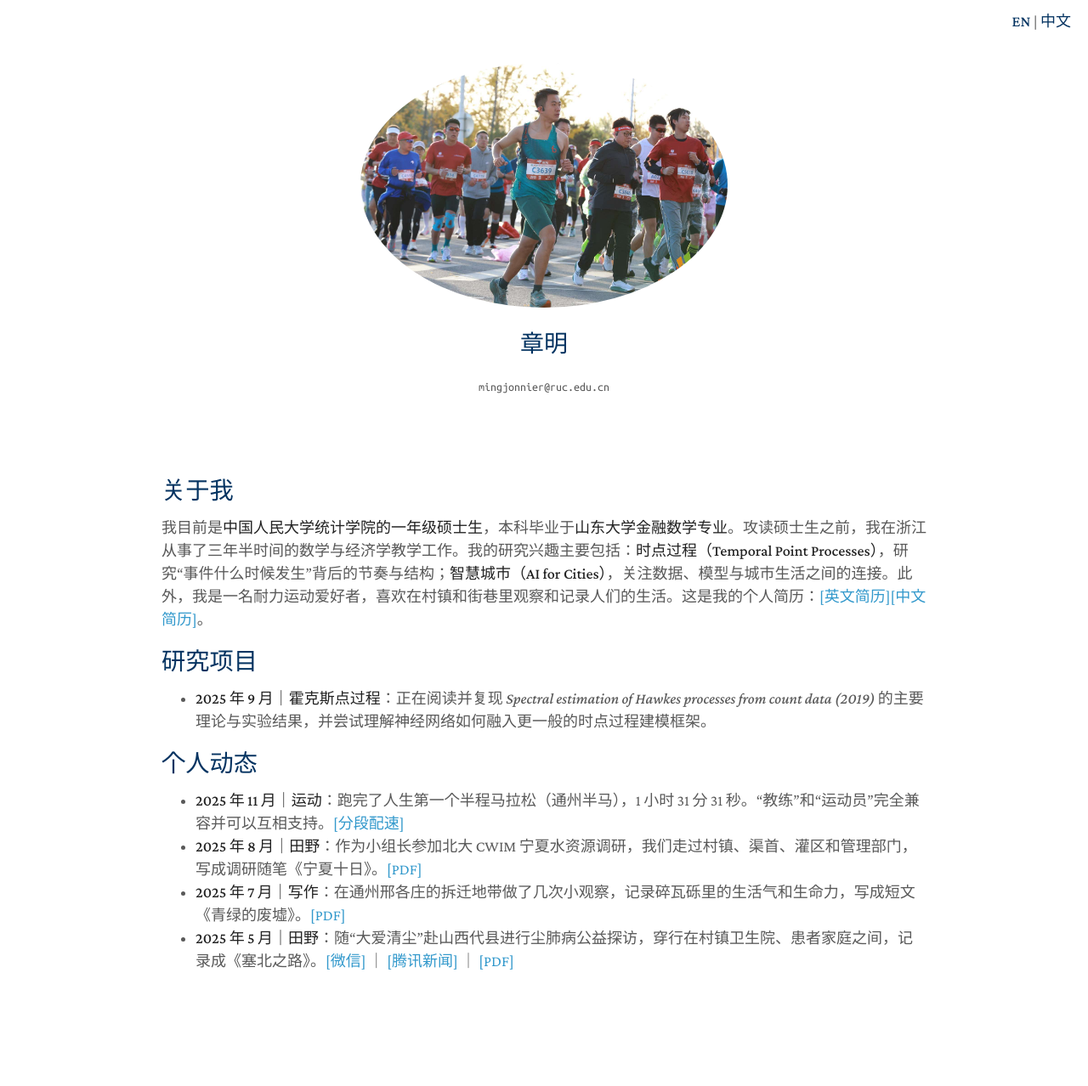
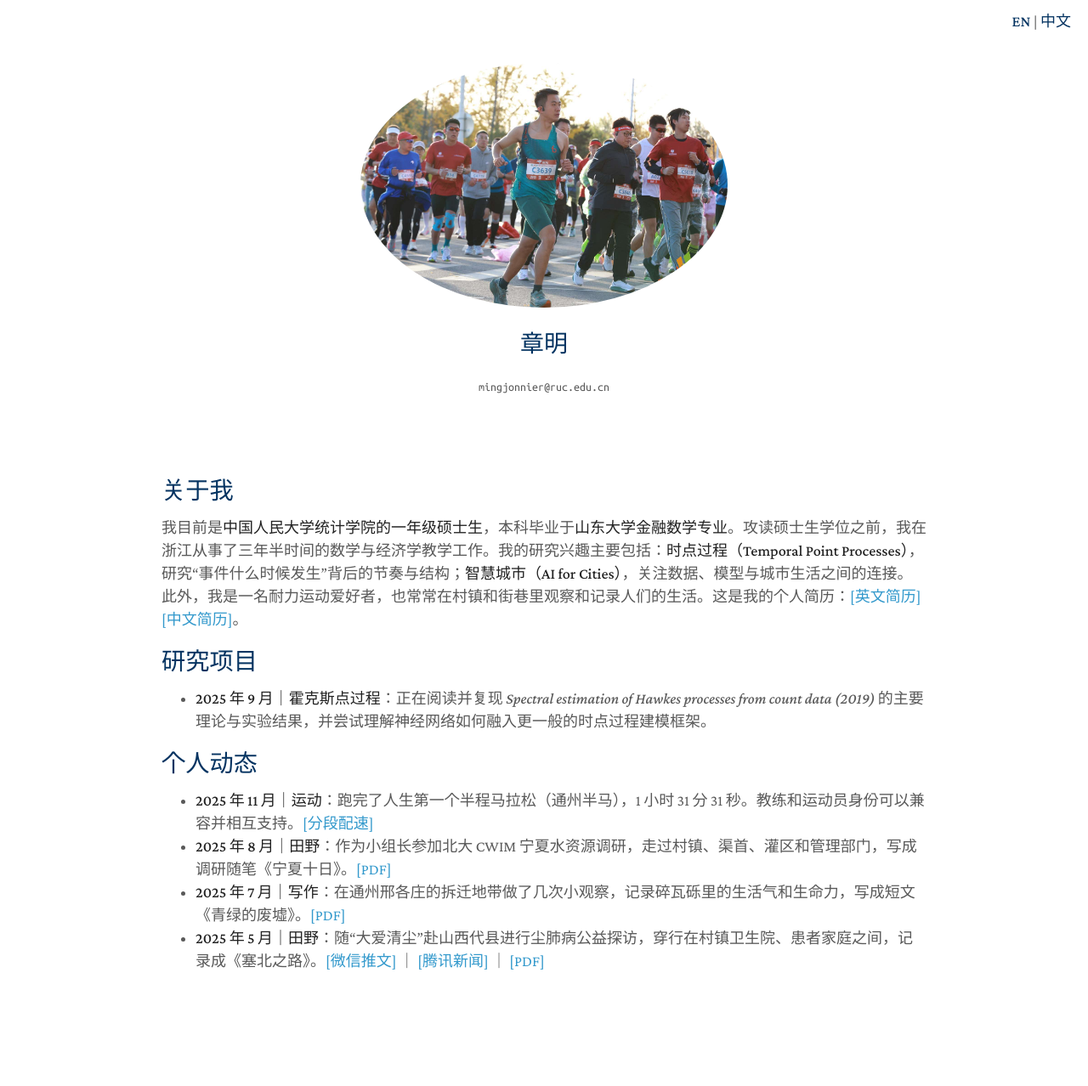
Before and after one commit to zhangming4153/zhangming4153.github.io, a Jekyll site: the page built from cn/index.md, in a window 1280 px wide. Shown: the whole page at 85% size. Built offline with Jekyll 4.4.1, drawn with Linux system fonts in a browser that asks for light colours; a style sheet for code colours, icons or effects is not loaded.

Commit message:
Update index.md

```diff
--- a/cn/index.md
+++ b/cn/index.md
@@ -4,7 +4,7 @@ permalink: /cn/
 title: 章明
 ---
 ## 关于我
-我目前是**中国人民大学统计学院的一年级硕士生**，本科毕业于**山东大学金融数学专业**。攻读硕士生之前，我在浙江从事了三年半时间的数学与经济学教学工作。我的研究兴趣主要包括：**时点过程（Temporal Point Processes）**，研究“事件什么时候发生”背后的节奏与结构；**智慧城市（AI for Cities）**，关注数据、模型与城市生活之间的连接。此外，我是一名耐力运动爱好者，喜欢在村镇和街巷里观察和记录人们的生活。这是我的个人简历：[[英文简历]](/assets/CV_MingZhang_en.pdf)[[中文简历]](/assets/CV_MingZhang_zh.pdf)。
+我目前是**中国人民大学统计学院的一年级硕士生**，本科毕业于**山东大学金融数学专业**。攻读硕士生学位之前，我在浙江从事了三年半时间的数学与经济学教学工作。我的研究兴趣主要包括：**时点过程（Temporal Point Processes）**，研究“事件什么时候发生”背后的节奏与结构；**智慧城市（AI for Cities）**，关注数据、模型与城市生活之间的连接。此外，我是一名耐力运动爱好者，也常常在村镇和街巷里观察和记录人们的生活。这是我的个人简历：[[英文简历]](/assets/CV_MingZhang_en.pdf)[[中文简历]](/assets/CV_MingZhang_zh.pdf)。
 
 
 ## 研究项目
@@ -13,7 +13,7 @@ title: 章明
 
 ## 个人动态
 
-- **2025 年 11 月｜运动**：跑完了人生第一个半程马拉松（通州半马），1 小时 31 分 31 秒。“教练”和“运动员”完全兼容并可以互相支持。[[分段配速]](/assets/Tongz_semimara.jpg)
-- **2025 年 8 月｜田野**：作为小组长参加北大 CWIM 宁夏水资源调研，我们走过村镇、渠首、灌区和管理部门，写成调研随笔《宁夏十日》。[[PDF]](/assets/Ningxia.pdf)
+- **2025 年 11 月｜运动**：跑完了人生第一个半程马拉松（通州半马），1 小时 31 分 31 秒。教练和运动员身份可以兼容并相互支持。[[分段配速]](/assets/Tongz_semimara.jpg)
+- **2025 年 8 月｜田野**：作为小组长参加北大 CWIM 宁夏水资源调研，走过村镇、渠首、灌区和管理部门，写成调研随笔《宁夏十日》。[[PDF]](/assets/Ningxia.pdf)
 - **2025 年 7 月｜写作**：在通州邢各庄的拆迁地带做了几次小观察，记录碎瓦砾里的生活气和生命力，写成短文《青绿的废墟》。[[PDF]](/assets/Greenruins.pdf)
-- **2025 年 5 月｜田野**：随“大爱清尘”赴山西代县进行尘肺病公益探访，穿行在村镇卫生院、患者家庭之间，记录成《塞北之路》。[[微信]](https://mp.weixin.qq.com/s/o8Zpdd-DVcAKxdC4jhWxGg) ｜ [[腾讯新闻]](https://news.qq.com/rain/a/20250605A06ML000) ｜ [[PDF]](/assets/Shanxi.pdf)
+- **2025 年 5 月｜田野**：随“大爱清尘”赴山西代县进行尘肺病公益探访，穿行在村镇卫生院、患者家庭之间，记录成《塞北之路》。[[微信推文]](https://mp.weixin.qq.com/s/o8Zpdd-DVcAKxdC4jhWxGg) ｜ [[腾讯新闻]](https://news.qq.com/rain/a/20250605A06ML000) ｜ [[PDF]](/assets/Shanxi.pdf)
```
